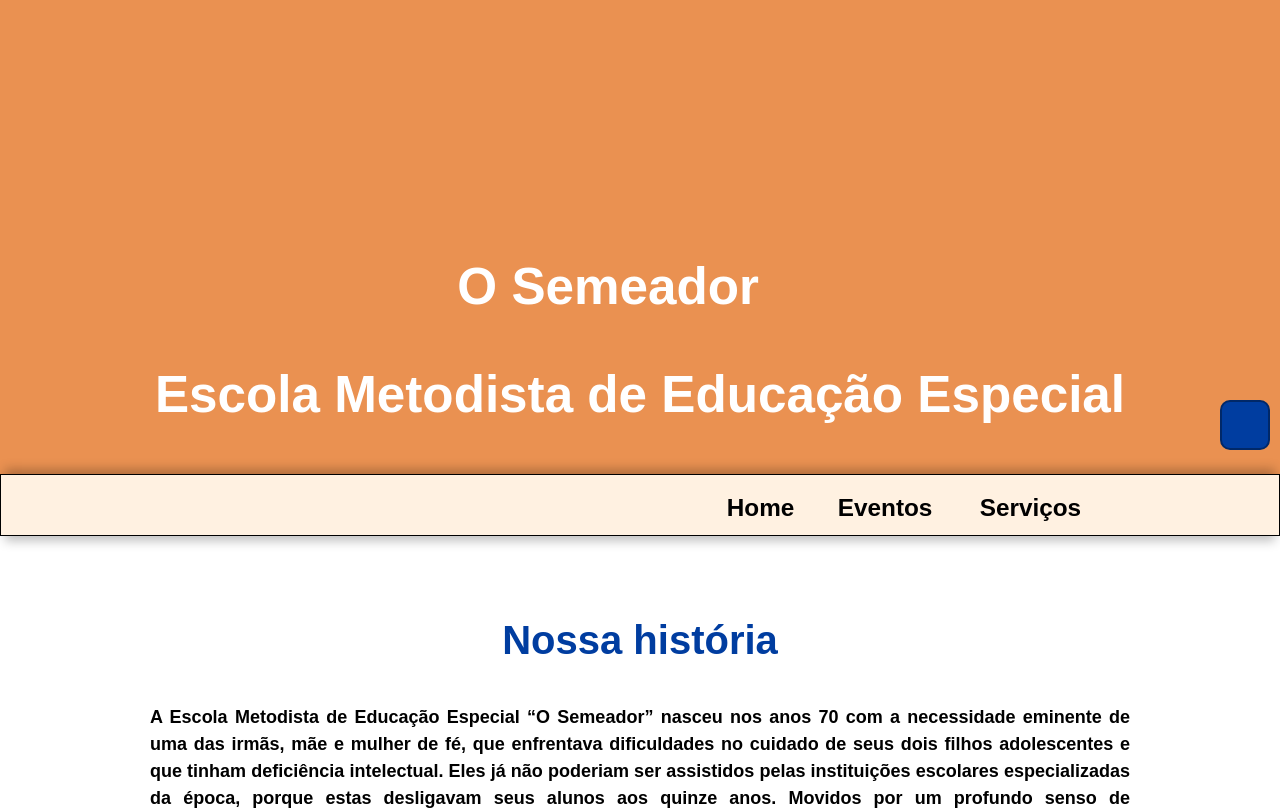
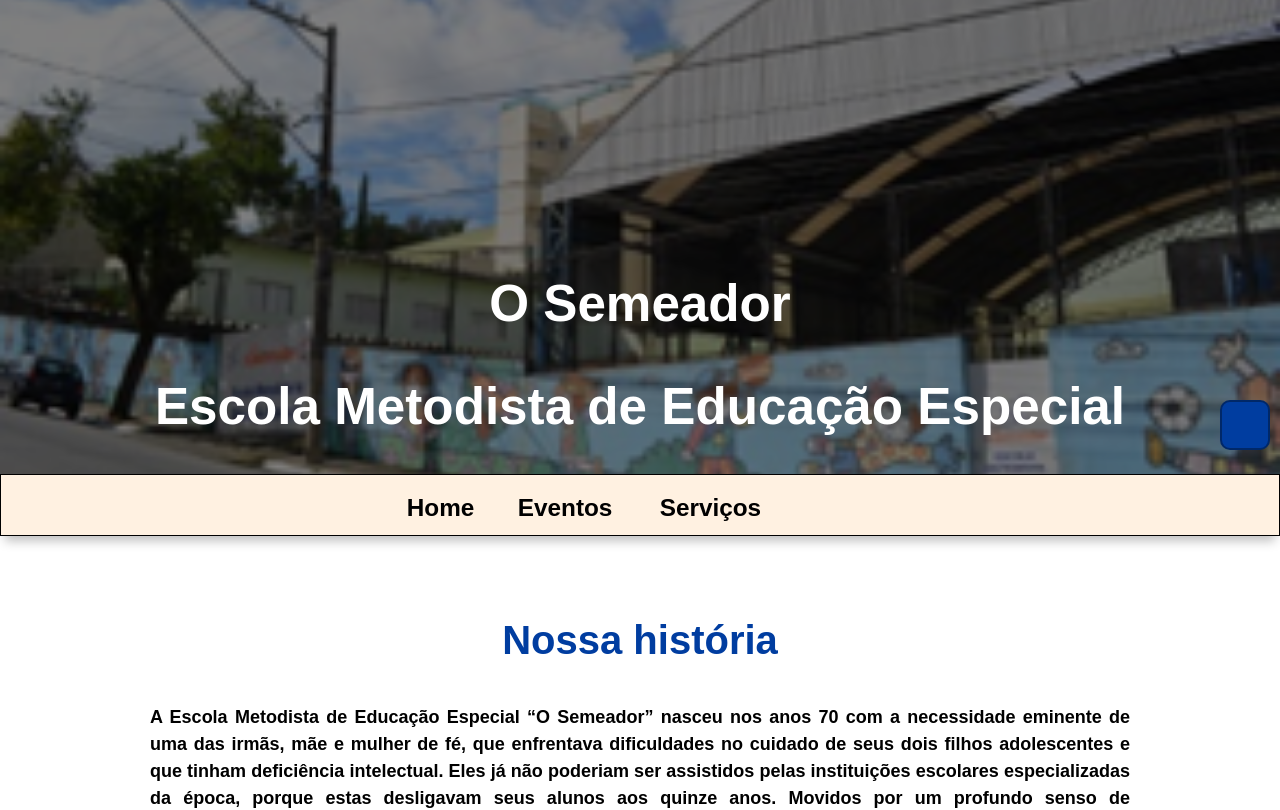
Before and after one commit to GrupoA-Turma-13-2024/Semeador-Remaster, a plain HTML site: page index.html in a window 1280 px wide. Shown: the top 810 px of the page. Drawn offline with nearby package versions, Linux system fonts and the light colour scheme.

Commit message:
adição da imagem principal

```diff
--- a/css/html.css
+++ b/css/html.css
@@ -1,31 +1,44 @@
-.quadrado{
+html, body {
+    margin: 0;
+    padding: 0;
+    width: 100%;
+    height: 100%;
+}
+
+.imagem-container {
+    width: 100%; /* 100% da largura da viewport */
+    height: 37vw; /* 100% da altura da viewport */
     display: flex;
     justify-content: center;
-    justify-items: center;
+    align-items: center;
+    position: relative; /* Necessário para posicionamento absoluto do texto */
+}
+.imagem-container img {
     width: 100%;
-    height: 37vw;
-    background-color: #EA9151;
+    height: 100%;
+    object-fit: cover; /* Faz a imagem cobrir toda a área da div */
+}
+.texto-centralizado {
+    position: absolute;
+    top: 75%; /* Ajuste a porcentagem conforme necessário para abaixar o texto */
+    left: 50%;
+    transform: translate(-50%, -50%);
+    color: white; /* Cor do texto */
+    font-size: 4vw; /* Tamanho da fonte aumentado */
+    text-align: center; /* Centraliza o texto */
+    white-space: nowrap; /* Impede que o texto quebre em várias linhas */
+    line-height: 1; /* Ajuste da altura da linha */
+    font-family: sans-serif ;
+    font-weight:bold;
 }
 
-
-.titulo{
-    font-size: 4vw;
-    font-family: sans-serif ;
-    font-weight:bold;
-    color: white;
-    text-justify: center;
-    padding-top: 20vw;
-    padding-left: 23.625vw;
-}
-
-.tituloM{
-    font-size: 4vw;
-    font-family: sans-serif ;
-    font-weight:bold;
-    color: white;
-    text-justify:center;
-    padding-top: 3vw;
-    margin-right: 0px;
+.overlay {
+    position: absolute;
+    top: 0;
+    left: 0;
+    width: 100%;
+    height: 100%;
+    background-color: rgba(0, 0, 0, 0.5); /* Fundo preto com 50% de transparência */
 }
 
 
@@ -42,7 +55,7 @@
     box-shadow:
         0px -10px 10px -5px rgba(0, 0, 0, 0.25), /* Sombra superior */
         0px 10px 10px -5px rgba(0, 0, 0, 0.25);  /* Sombra inferior */
-    padding-left: 55vw;
+    padding-left: 30vw;
 }
 
 .dropdown {
--- a/index.html
+++ b/index.html
@@ -11,16 +11,12 @@
 </head>
 
 <body class="ler_texto">
-    <div class="quadrado">
-        <div>
-            <h1 class="titulo">
-                O Semeador
-            </h1>
-            <h2 class="tituloM">
-                    Escola Metodista de Educação Especial
-                </h2>
-        </div>
+    <div class="imagem-container">
+        <img src="imagens/semeador_capa.png" alt="Descrição da imagem">
+        <div class="overlay"></div>
+        <div class="texto-centralizado">O Semeador <br><br> Escola Metodista de Educação Especial</div>
     </div>
+
         <div class="container-fluid barra" >
             <div class="dropdown">
                 <div class="texto_barra">Home</div>
```
Also changed, not shown: index2.html (+4 -9 lines), index3.html (+5 -10 lines), index4.html (+5 -10 lines), index5.html (+5 -10 lines), imagens/semeador_capa.png (added).
